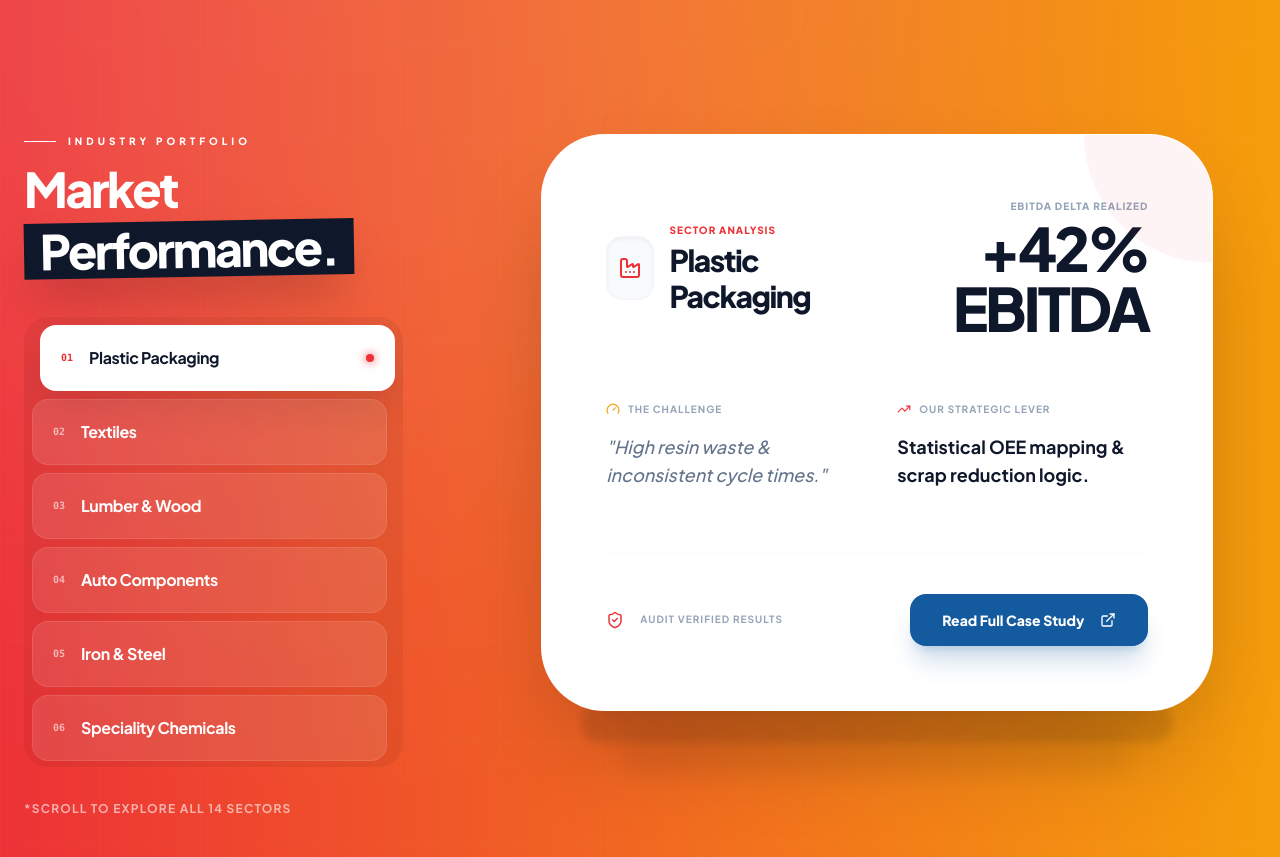
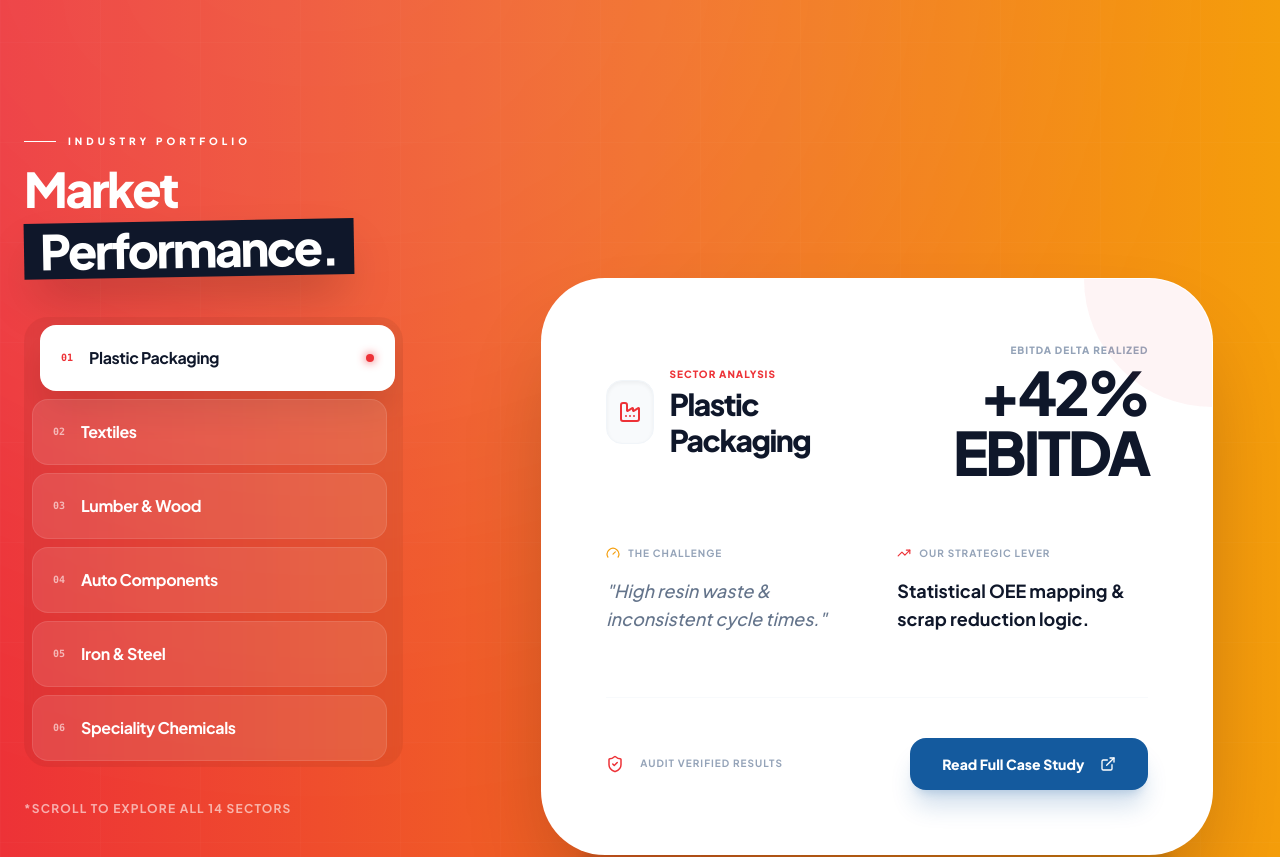
Before and after one commit to Akashhsky/Levers-for-change, a React (Vite) app: page / in a window 1280 px wide. Shown: the part 2060-2917 px from the top of the page. Built offline with nearby package versions, Linux system fonts and the light colour scheme.

Commit message:
feat: Adjust portfolio section layout and styling
Refines the visual presentation of the portfolio section, specifically adjusting the alignment and padding for better responsiveness on larger screens. This improves the user experience by ensuring the content is well-positioned.

```diff
--- a/components/Portfolio.tsx
+++ b/components/Portfolio.tsx
@@ -1,4 +1,3 @@
-
 import React, { useState, useEffect, useRef } from 'react';
 import { ArrowRight, ExternalLink, ShieldCheck, Factory, Gauge, TrendingUp, Layers, ChevronRight } from 'lucide-react';
 
@@ -225,7 +224,7 @@ const Portfolio: React.FC = () => {
           </div>
 
           {/* RIGHT: THE IMPACT STAGE */}
-          <div className="w-full lg:w-2/3 flex items-center justify-center">
+          <div className="w-full lg:w-2/3 flex lg:items-start justify-center lg:pt-36">
             <div className="relative w-full max-w-2xl group">
               {/* Dynamic Content Card */}
               <div key={activeIndex} className="animate-[slideUp_0.6s_ease-out] bg-white rounded-[2.5rem] lg:rounded-[4rem] p-8 lg:p-16 shadow-[0_50px_100px_-30px_rgba(0,0,0,0.3)] relative overflow-hidden border border-white/40">
```
